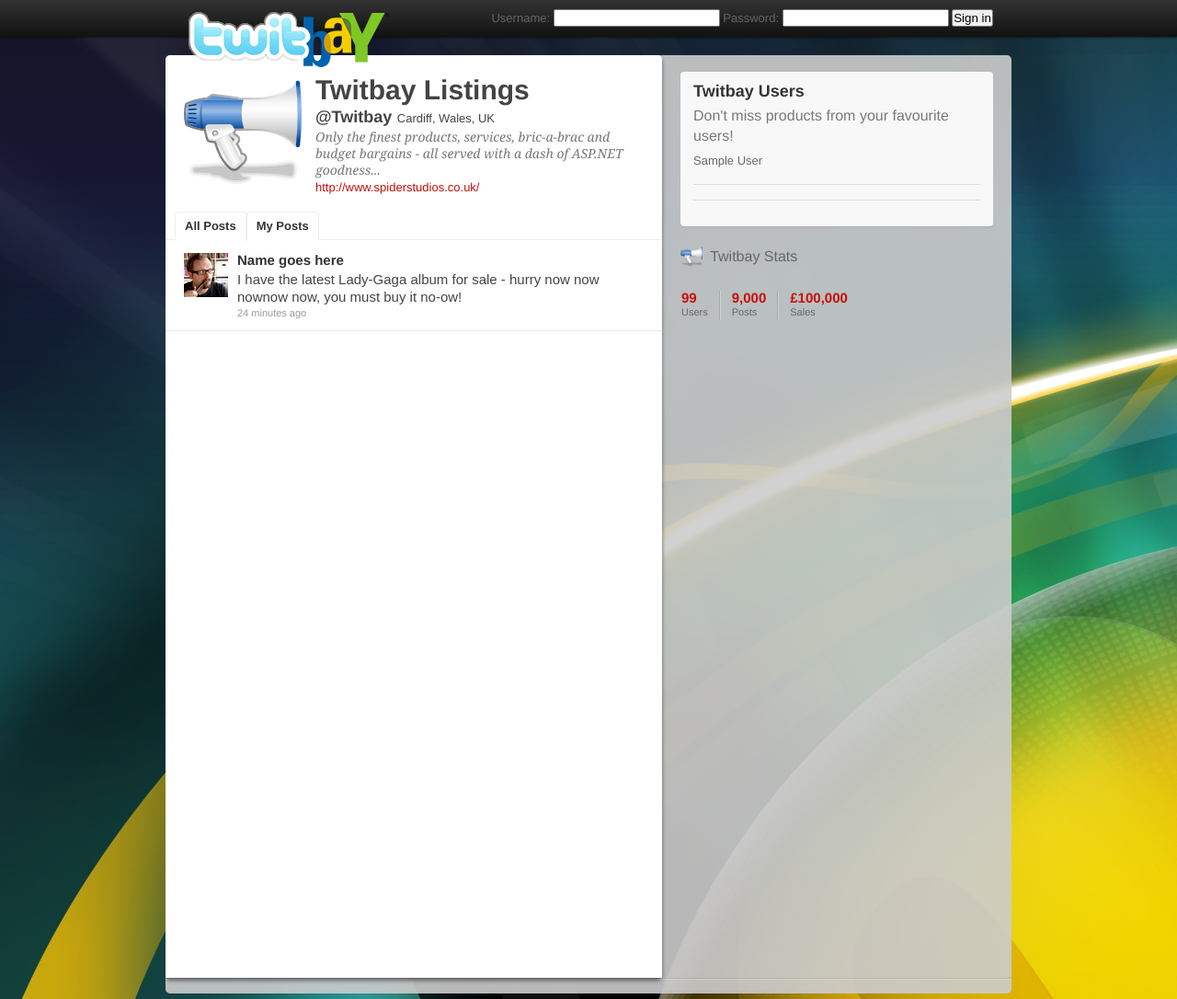
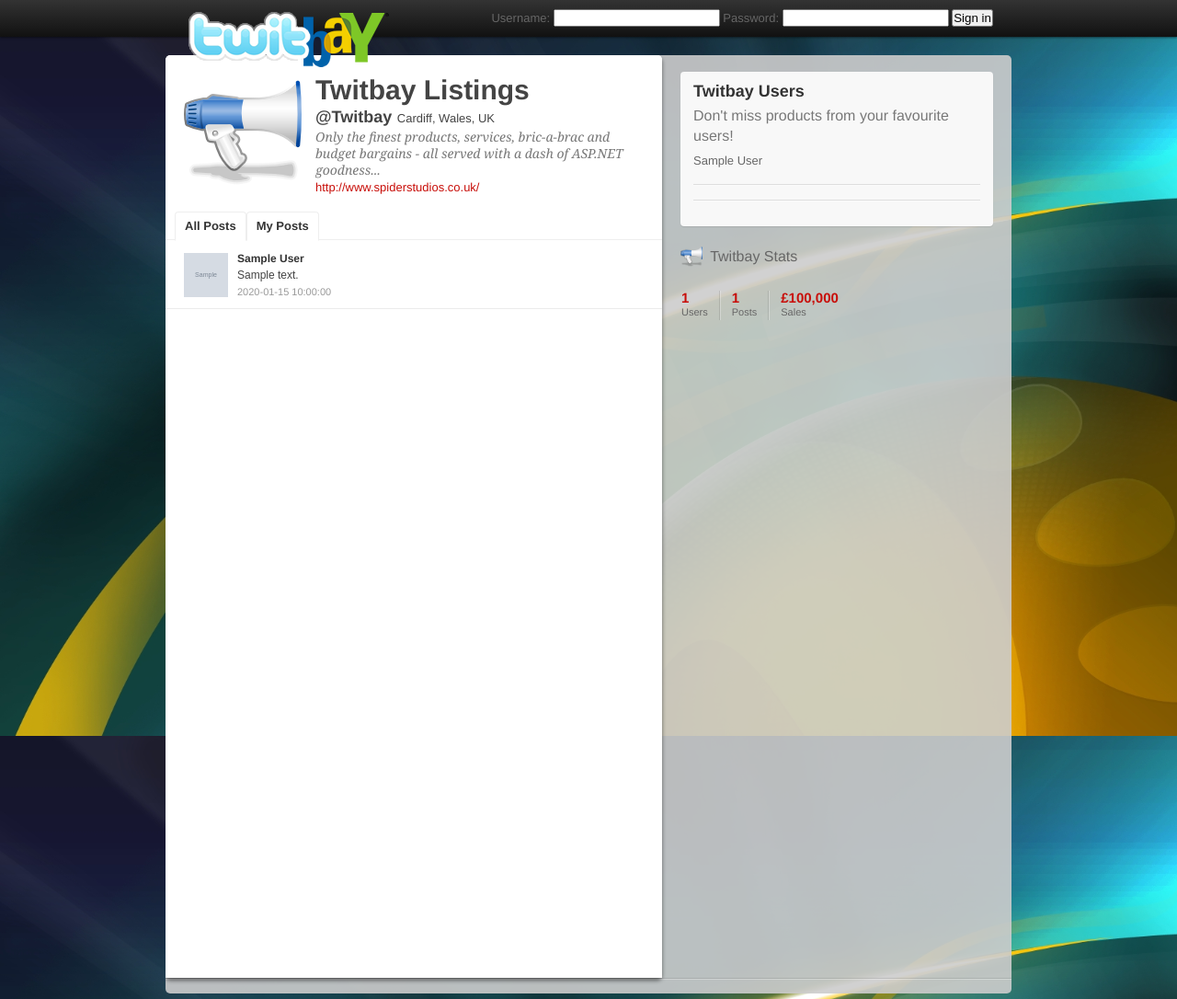
Before and after one commit to djdavies/twitbay, a PHP site: page / in a window 1280 px wide. Shown: the whole page at 92% size. Run offline with PHP 8.4, Linux system fonts and the light colour scheme; tables that the repository leaves empty or names only in its code hold one stand-in row (values such as "Sample post"); grey boxes marked "Sample" are stand-in pictures.

Commit message:
All posts and user images.

```diff
--- /dev/null
+++ b/Image.php
@@ -0,0 +1,15 @@
+<?php
+class Image {
+
+    public function getUserImage() {
+        require('database.php');
+        //TODO: add user images.
+        if ($result = $mysqli->query('SELECT users.image FROM posts INNER JOIN users ON posts.user_id=users.id;')) {
+            while ($rows = $result->fetch_assoc()) {
+            	?>
+	                <img src="images/<?php echo $rows['image'];?>" alt="Post pic" class="user-profile-link" height="48" width="48">
+	            <?php
+            }
+        }
+    }
+}
--- /dev/null
+++ b/Post.php
@@ -0,0 +1,23 @@
+<?php
+class Post {
+
+    public function getAllPosts() {
+        require('database.php');
+        //TODO: add user images.
+        if ($result = $mysqli->query('SELECT posts.content, users.name, posts.date FROM posts INNER JOIN users ON posts.user_id=users.id;')) {
+            while ($rows = $result->fetch_assoc()) {
+?>
+                <a class="tweet-screen-name user-profile-link">
+                    <?php echo $rows['name']; ?>
+                </a>
+                <p class="tweet-text js-tweet-text">
+                    <?php echo $rows['content']; ?>
+                </p>
+                <p class="tweet-timestamp">
+                    <?php echo $rows['date']; ?>
+                </p>
+<?php
+            }
+        }
+    }
+}
--- /dev/null
+++ b/User.php
@@ -0,0 +1,14 @@
+<?php
+
+class User {
+
+    // Get all users names
+    public function getUserNames() {
+        require('database.php');
+        if ($result = $mysqli->query('SELECT name FROM users')) {
+            while ($row = $result->fetch_assoc()) {
+                echo $row['name'] . '<br>';
+            }
+        }
+    }
+}
--- /dev/null
+++ b/UserStat.php
@@ -0,0 +1,23 @@
+<?php
+    class UserStat {
+        // Get count of all users in DB.
+        public function countUsers() {
+            require('database.php');
+                if ($result = $mysqli->query('SELECT Count(Distinct id) as count
+                    FROM users')) {
+                        while ($row = $result->fetch_assoc()) {
+                            echo $row['count'];
+                        }
+                }
+        }
+
+        public function countPosts() {
+            require('database.php');
+                if ($result = $mysqli->query('SELECT Count(Distinct id) as count
+                    FROM posts')) {
+                        while ($row = $result->fetch_assoc()) {
+                            echo $row['count'];
+                        }
+                }
+        }
+    }
--- a/index.php
+++ b/index.php
@@ -1,6 +1,10 @@
 <?php
     session_start();
     require_once('database.php');
+    require_once('User.php');
+    require_once('Post.php');
+    require_once('UserStat.php');
+    require_once('Image.php');
 ?>
 <!DOCTYPE HTML>
 <html class=" js">
@@ -13,20 +17,21 @@
 		<link rel="stylesheet" href="twitbay_files/phoenix_core_logged_out.css" type="text/css" media="screen">
 		<style charset="utf-8" class="lazyload">
 			@import "twitbay_files/phoenix_more.bundle.css";
+            @import "twitbay_files/styles.css"
 		</style>
 
     <?php
         $bgroundRand = rand(1, 4);
     ?>
 
-		<style id="user-style-Hicksdesign-bg-img">
+        <style class="user-style-Hicksdesign-bg-img">
   		body.user-style-Hicksdesign {
 				background-image: url(twitbay_files/background<?php echo $bgroundRand ?>.jpg);
         }
         </style>
 
 	</head>
-	<body class="logged-out  mozilla user-style-Hicksdesign">
+	<body class="logged-out  mozilla user-style-Hicksdesign" id="bg-size">
 		<div class="route-profile" id="doc">
         	<div id="top-stuff">
           	<div id="top-bar-outer">
@@ -54,12 +59,12 @@
         						</form>
         					    <!-- end of login -->
 
-        						<!-- If the user IS logged in then display a welcome message. -->
 
                                 <?php
+        						// If the user IS logged in then display a welcome message.
                                     } else {
                                 ?>
-                                    <p>Welcome to Twitbay</p>
+                                    <p>Welcome to Twitbay, <?php echo $_SESSION['username']; ?></p>
                                     <form action='logout.php' method='post'>
                                         <input type="submit" value="Log out" />
 
@@ -112,25 +117,20 @@
   							<div class="stream-container">
   								<div class="stream stream-user">
   									<div id="stream-items-id" class="stream-items">
-
-
-  										<!-- TODO 2. show only those posts from user in URL -->
-                                        <!-- select posts.content, users.name, posts.date from posts inner join users on posts.user_id=users.id; -->
-
   										<!-- TODO - start of a posting - note that all postings will need to be created from DB -->
 										<div media="true" class="js-stream-item stream-item">
-											<div class="stream-item-content tweet js-actionable-tweet stream-tweet">
-												<div class="tweet-image">
-													<img src="twitbay_files/userPic.jpg" alt="Post pic" class="user-profile-link" height="48" width="48">
+											<div class="stream-item-content tweet js-actionable-tweet stream-tweet" id="font-size">
+                                                <div class="tweet-image" id="visible-overflow">
+                                                 <?php
+                                                    $image = new Image;
+                                                    $image->getUserImage();
+                                                ?>
                                                 </div>
                                                     <div class="tweet-content">
-                                                    <!-- TODO 1. show all postings -->
                                                         <?php
+                                                            $posts = new Post;
+                                                            $posts->getAllPosts();
                                                       ?>
-                                                    <a class="tweet-screen-name user-profile-link">Name goes here</a>
-													<p class="tweet-text js-tweet-text">I have the latest Lady-Gaga album
-													for sale - hurry now now nownow now, you must buy it no-ow!</p>
-													<p class="tweet-timestamp">24 minutes ago</p>
 												    </div>
 											</div>
 										</div>
@@ -151,14 +151,10 @@
           					</h1>
         						<h2>Don't miss products from your favourite users!</h2>
 
-        						<!-- TODO - List all Twitbay users in DB -->
+                                <!-- All users in DB -->
                                 <?php
-                                    if ($result = $mysqli->query('SELECT name FROM users')) {
-                                        while ($row = $result->fetch_assoc()) {
-                                            echo $row['name'] . '<br>';
-                                        }
-                                    }
-
+                                      $userNames = new User;
+                                      $userNames->getUserNames();
                                 ?>
 
         						<!-- End of user list                    -->
@@ -169,6 +165,10 @@
         						<div class="profile-subpage-call-out">
 
         							<!-- TODO - If logged in, display text box where user can post -->
+                                    <?php if (isset($_SESSION['loggedin'])) {
+                                        echo "You're logged in, yo";
+                                    }
+                                    ?>
         							<!-- ??? -->
         							<!-- End of posting form -->
 
@@ -198,10 +198,17 @@
                                 <!-- TODO - display site stats pulled from database -->
     							<ul class="user-stats clearfix">
             						<li>
-            							<a class="user-stats-count">99<span class="user-stats-stat">Users</span></a>
+                                        <?php
+                                            $user = new UserStat;
+                                        ?>
+                                        <a class="user-stats-count">
+                                            <?php $user->countUsers(); ?>
+                                        <span class="user-stats-stat">Users</span></a>
             						</li>
             						<li>
-            							<a class="user-stats-count">9,000<span class="user-stats-stat">Posts</span></a>
+                                        <a class="user-stats-count">
+                                            <?php $user->countPosts(); ?>
+                                        <span class="user-stats-stat">Posts</span></a>
             						</li>
     								<li>
     									<a class="user-stats-count">£100,000<span class="user-stats-stat">Sales</span></a>
--- /dev/null
+++ b/twitbay_files/styles.css
@@ -0,0 +1,12 @@
+/*Make the user posts image visible*/
+#visible-overflow {
+  overflow: visible;
+}
+
+#font-size {
+	font-size: 12px;
+}
+
+#bg-size {
+	background-size: cover;
+}
```
Also changed, not shown: MyPosts.php (added, +15 -0 lines), images/batman.jpg (added), images/catwoman.jpg (added), images/joker.jpg (added), images/riddler.jpg (added), images/twoface.jpg (added), 1 other file. Lines whose indentation alone changed are shown as unchanged.
